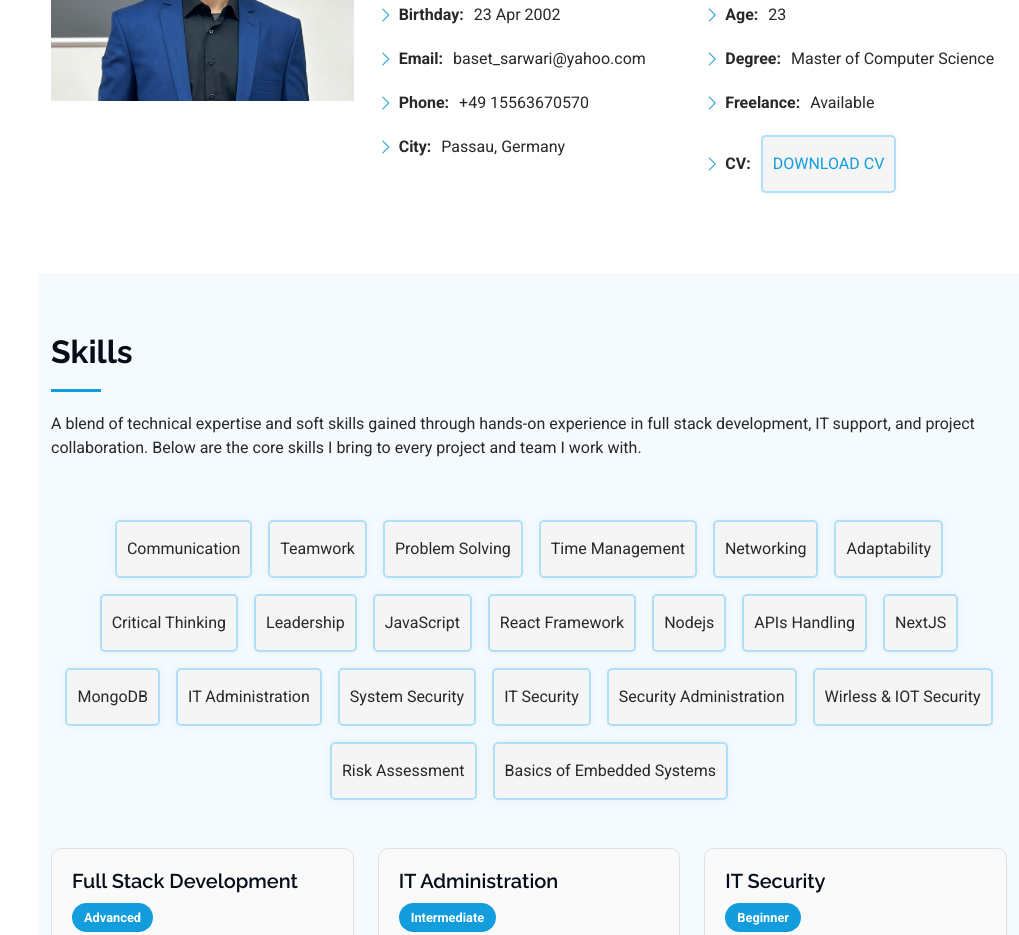
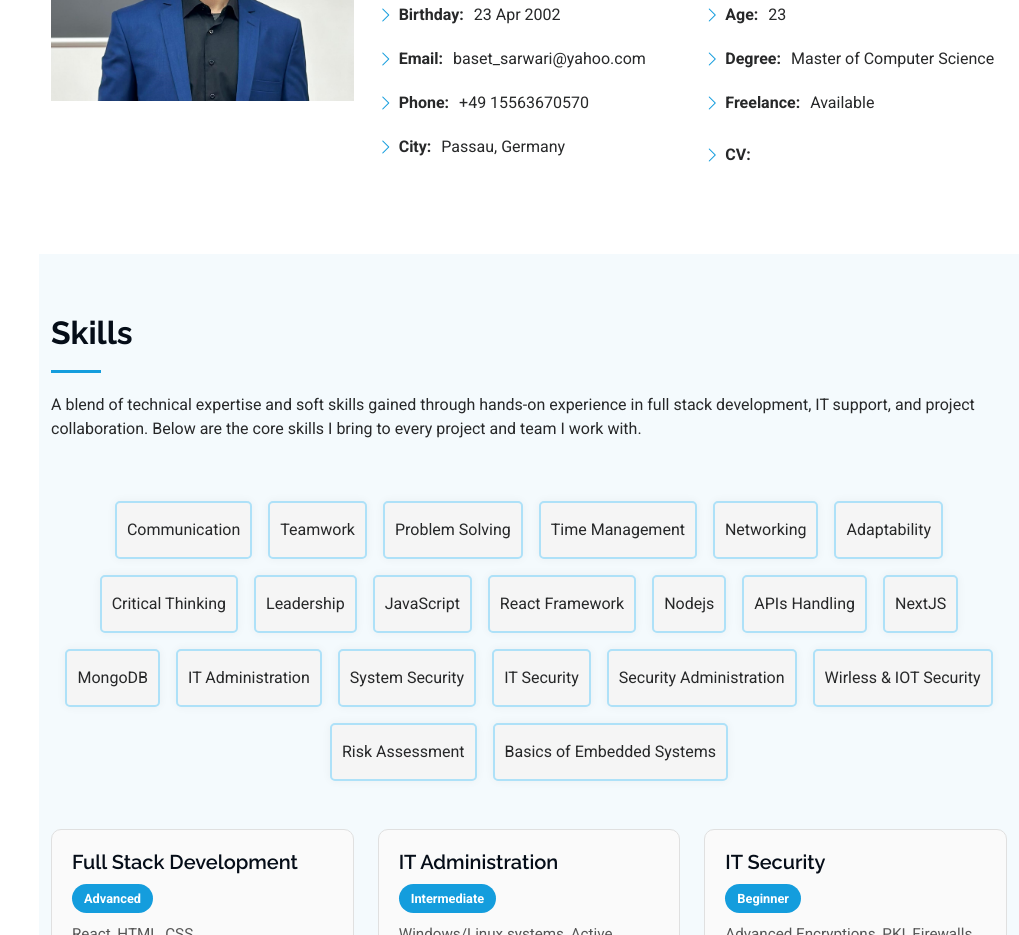
Before and after one commit to asir-sar/MyPortfolio, a plain HTML site: page index.html in a window 1280 px wide. Shown: the part 1272-2207 px from the top of the page, without its empty margins (261-1280 px from the left). Drawn offline with Linux system fonts and the light colour scheme.

Commit message:
Update index.html

```diff
--- a/index.html
+++ b/index.html
@@ -130,7 +130,7 @@
                   <li><i class="bi bi-chevron-right"></i> <strong>Age:</strong> <span>23</span></li>
                   <li><i class="bi bi-chevron-right"></i> <strong>Degree:</strong> <span>Master of Computer Science</span></li>
                   <li><i class="bi bi-chevron-right"></i> <strong>Freelance:</strong> <span>Available</span></li>
-                  <li><i class="bi bi-chevron-right"></i> <strong>CV:</strong><a href="./assets/cv.pdf" downloadable><div class="skill-item">DOWNLOAD CV</div></a></li>
+                  <li><i class="bi bi-chevron-right"></i> <strong>CV:</strong><a href="./assets/cv.pdf" download=""><div class="skill-level" style="color:white;">DOWNLOAD CV</div></a></li>
 
                 </ul>
               </div>
```
